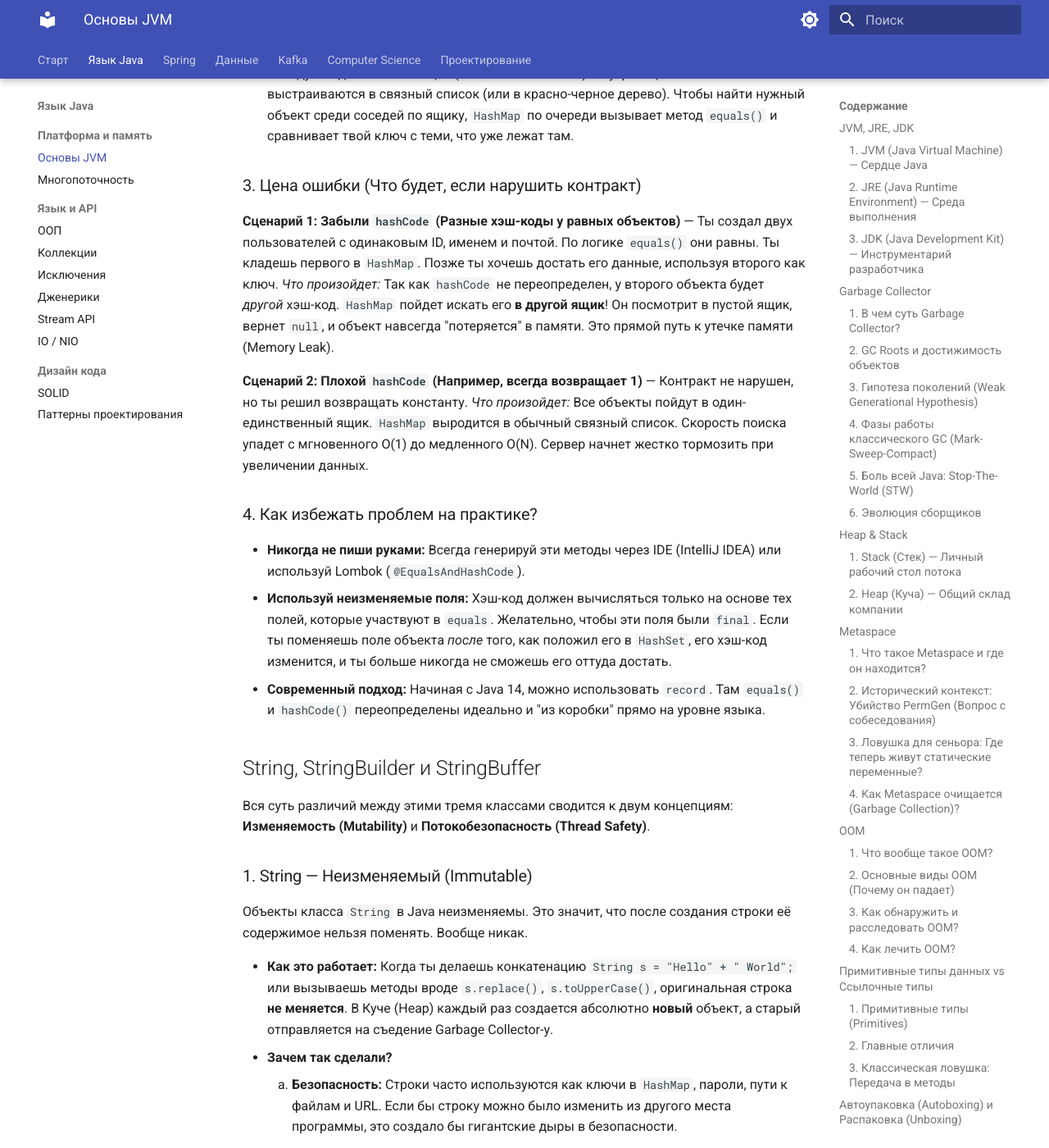
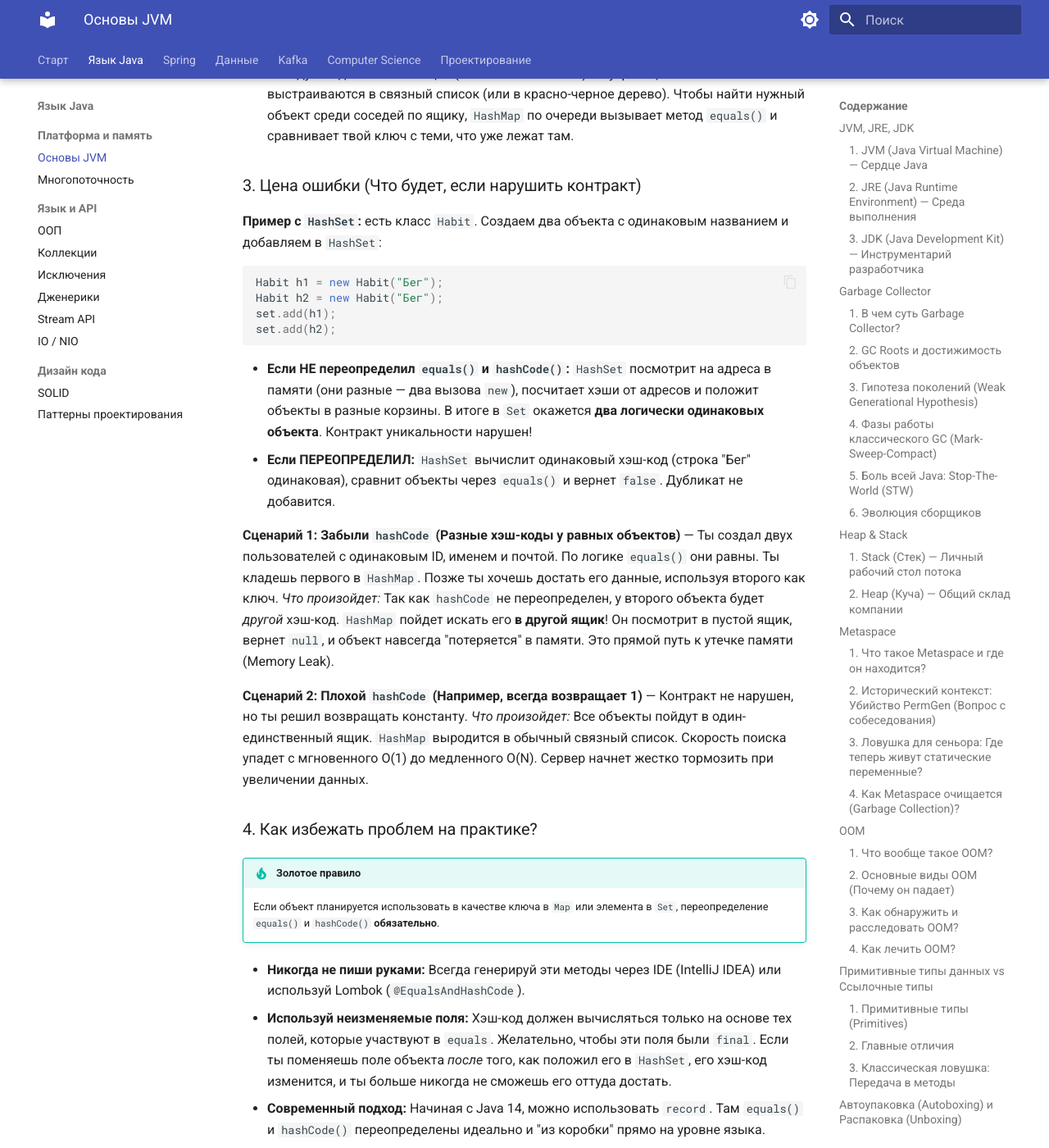
Before and after one commit to bemyskyy/interview-prep, an MkDocs documentation site: the page built from docs/java/basics.md, in a window 1280 px wide and 1400 px high, scrolled down 13135 px. Shown: the whole window at 82% size. Built offline with MkDocs 1.6.1 and Material for MkDocs 9.7.7, drawn with Linux system fonts in a browser that asks for light colours.

Commit message:
docs(basics): принять пример с HashSet из collections.md
Контракт equals() и hashCode() живёт в basics.md (один дом у темы).
Пример с дубликатами в HashSet и «золотое правило» перенесены сюда
из collections.md, заголовку дан явный id #equals-hashcode.

Co-Authored-By: Claude Opus 5.5 <noreply@anthropic.com>
Claude-Session: https://claude.ai/code/session_0134ndqZYeQsqiZKLSZ2mA4Y

````diff
--- a/docs/java/basics.md
+++ b/docs/java/basics.md
@@ -292,7 +292,7 @@ for (long i = 0; i < Integer.MAX_VALUE; i++) {
 
 _Решение:_ Использовать `long sum = 0L;` (примитив), чтобы избежать ненужного создания объектов.
 
-## Контракт `equals()` и `hashCode()`
+## Контракт `equals()` и `hashCode()` { #equals-hashcode }
 
 В базовом классе `Object` (от которого наследуются все классы в Java) уже есть эти два метода. По умолчанию `equals()` работает точно так же, как оператор `==` (сравнивает ссылки в памяти), а `hashCode()` возвращает число, сгенерированное на основе адреса объекта в памяти.
 
@@ -318,11 +318,26 @@ _Решение:_ Использовать `long sum = 0L;` (примитив),
 
 ### 3. Цена ошибки (Что будет, если нарушить контракт)
 
+**Пример с `HashSet`:** есть класс `Habit`. Создаем два объекта с одинаковым названием и добавляем в `HashSet`:
+
+```java
+Habit h1 = new Habit("Бег");
+Habit h2 = new Habit("Бег");
+set.add(h1);
+set.add(h2);
+```
+
+- **Если НЕ переопределил `equals()` и `hashCode()`:** `HashSet` посмотрит на адреса в памяти (они разные — два вызова `new`), посчитает хэши от адресов и положит объекты в разные корзины. В итоге в `Set` окажется **два логически одинаковых объекта**. Контракт уникальности нарушен!
+- **Если ПЕРЕОПРЕДЕЛИЛ:** `HashSet` вычислит одинаковый хэш-код (строка "Бег" одинаковая), сравнит объекты через `equals()` и вернет `false`. Дубликат не добавится.
+
 **Сценарий 1: Забыли `hashCode` (Разные хэш-коды у равных объектов)** — Ты создал двух пользователей с одинаковым ID, именем и почтой. По логике `equals()` они равны. Ты кладешь первого в `HashMap`. Позже ты хочешь достать его данные, используя второго как ключ. _Что произойдет:_ Так как `hashCode` не переопределен, у второго объекта будет _другой_ хэш-код. `HashMap` пойдет искать его **в другой ящик**! Он посмотрит в пустой ящик, вернет `null`, и объект навсегда "потеряется" в памяти. Это прямой путь к утечке памяти (Memory Leak).
 
 **Сценарий 2: Плохой `hashCode` (Например, всегда возвращает 1)** — Контракт не нарушен, но ты решил возвращать константу. _Что произойдет:_ Все объекты пойдут в один-единственный ящик. `HashMap` выродится в обычный связный список. Скорость поиска упадет с мгновенного O(1) до медленного O(N). Сервер начнет жестко тормозить при увеличении данных.
 
 ### 4. Как избежать проблем на практике?
+
+!!! tip "Золотое правило"
+    Если объект планируется использовать в качестве ключа в `Map` или элемента в `Set`, переопределение `equals()` и `hashCode()` **обязательно**.
 
 - **Никогда не пиши руками:** Всегда генерируй эти методы через IDE (IntelliJ IDEA) или используй Lombok (`@EqualsAndHashCode`).
 - **Используй неизменяемые поля:** Хэш-код должен вычисляться только на основе тех полей, которые участвуют в `equals`. Желательно, чтобы эти поля были `final`. Если ты поменяешь поле объекта _после_ того, как положил его в `HashSet`, его хэш-код изменится, и ты больше никогда не сможешь его оттуда достать.
````
